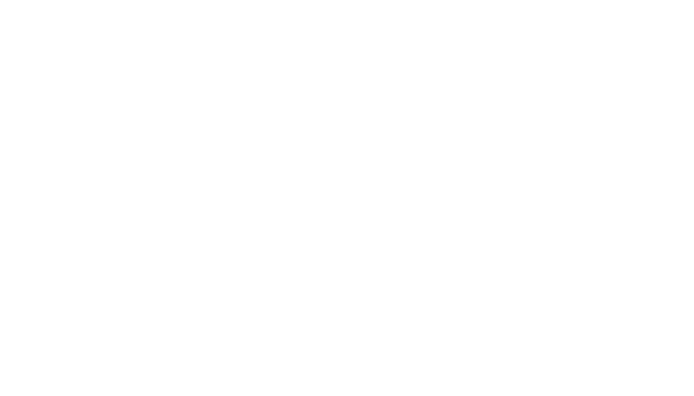
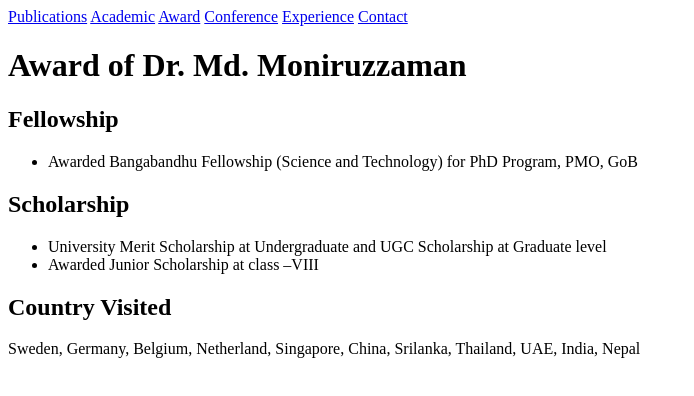
Before and after one commit to majedsajib/assignment-01, a plain HTML site: page award.html in a window 1280 px wide. Shown: the whole page, without its empty margins (0-694 px from the left). Drawn offline with Linux system fonts and the light colour scheme.

Commit message:
update all files

```diff
--- a/award.html
+++ b/award.html
@@ -0,0 +1,53 @@
+<!DOCTYPE html>
+<html lang="en">
+<head>
+    <meta charset="UTF-8">
+    <meta name="viewport" content="width=device-width, initial-scale=1.0">
+    <meta http-equiv="X-UA-Compatible" content="ie=edge">
+    <title>Awards</title>
+</head>
+<body>
+    <header>
+        <nav>
+            <a href="Publications.html">Publications</a>
+            <a href="academic.html">Academic</a>
+            <a href="award.html">Award</a>
+            <a href="conference.html">Conference</a>
+            <a href="experience.html">Experience</a>
+            <a href="contact.html">Contact</a>
+        </nav>
+    </div>
+    </header>
+
+        <div>
+            <h1>Award of Dr. Md. Moniruzzaman</h1>
+            <h2>Fellowship</h2>
+            <ul>
+                <li>Awarded Bangabandhu Fellowship (Science and Technology) for PhD Program, PMO, GoB</li>
+
+            </ul>
+            <h2>Scholarship</h2>
+            <ul>
+                <li>University Merit Scholarship at Undergraduate and UGC Scholarship at Graduate level</li>
+                <li>Awarded Junior Scholarship at class –VIII</li>
+            </ul>
+            <h2>Country Visited</h2>
+            <p>Sweden, Germany, Belgium, Netherland, Singapore, China, Srilanka, Thailand, UAE, India, Nepal</p>
+        </div>
+
+
+
+
+
+
+
+
+
+
+
+
+
+
+
+</body>
+</html>
```
Also changed, not shown: contact.html (+10 -1 lines).
